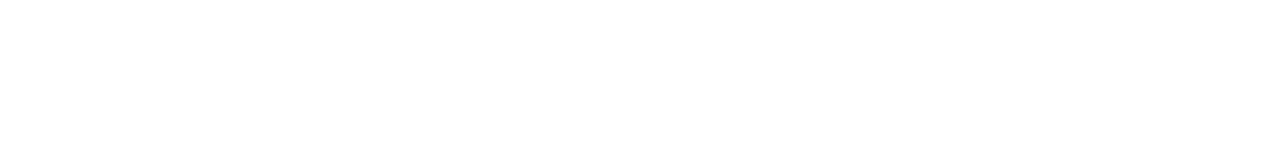
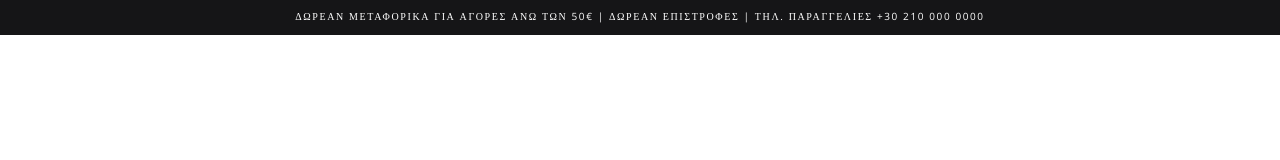
Before and after one commit to twopix/fashion-temp, a website: page index.html in a window 1280 px wide. Drawn offline with nearby package versions, Linux system fonts and the light colour scheme.

Commit message:
add less preproccessor

```diff
--- a/index.html
+++ b/index.html
@@ -6,11 +6,18 @@
     <meta name="viewport" content="width=device-width, initial-scale=1.0" />
     <meta http-equiv="X-UA-Compatible" content="ie=edge" />
     <title>Fashion project</title>
-    <link rel="stylesheet" type="text/css" href="dist/css/styles.css" />
+    <link rel="stylesheet" href="dist/css/styles.css" />
+    <link rel="preconnect" href="https://fonts.gstatic.com">
+    <link href="https://fonts.googleapis.com/css2?family=Open+Sans:ital,wght@0,400;0,600;0,700;1,400&display=swap"
+        rel="stylesheet">
 </head>
 
 <body>
-
+    <div class="site-container">
+        <header>
+            <div class="topheader">δωρεαν μεταφορικα για αγορεσ ανω των 50€ | δωρεαν επιστροφεσ | Τηλ. παραγγελιεσ +30 210 000 0000</div>
+        </header>
+    </div>
 </body>
 
 </html>
--- a/package.json
+++ b/package.json
@@ -5,15 +5,15 @@
   "main": "index.html",
   "scripts": {
     "test": "echo \"Error: no test specified\" && exit 1",
-    "scss": "node-sass --output-style compressed -o dist/css src/scss",
+    "less": "lessc src/less/app.less > dist/css/styles.css",
     "serve": "browser-sync start --server --files 'dist/css/*.css, **/*.html'",
-    "watch:css": "onchange 'src/scss' -- npm run scss",
-    "start": "npm run serve && npm run scss"
+    "start": "npm run serve && npm run less"
   },
   "author": "George Melidis",
   "license": "ISC",
   "devDependencies": {
     "browser-sync": "^2.26.14",
+    "less": "^4.1.1",
     "npm-run-all": "^4.1.5"
   },
   "dependencies": {
--- /dev/null
+++ b/src/less/app.less
@@ -0,0 +1,29 @@
+// variables
+@dark-grey: #151517;
+
+* {
+	box-sizing: border-box;
+}
+body {
+	padding: 0;
+	margin: 0;
+	font-family: 'Open Sans', sans-serif;
+	color: black;
+	font-size: 16px;
+}
+
+
+
+
+
+.topheader {
+  font: normal normal normal 10px/14px Open Sans;
+  letter-spacing: 1.6px;
+  color: #FFFFFF;
+  text-transform: uppercase;
+  height: 35px;
+  background-color: @dark-grey;
+  line-height: 2rem;
+  text-align: center;
+
+}
```
Also changed, not shown: dist/css/styles.css, src/scss/styles.scss (deleted), 1 other file.
